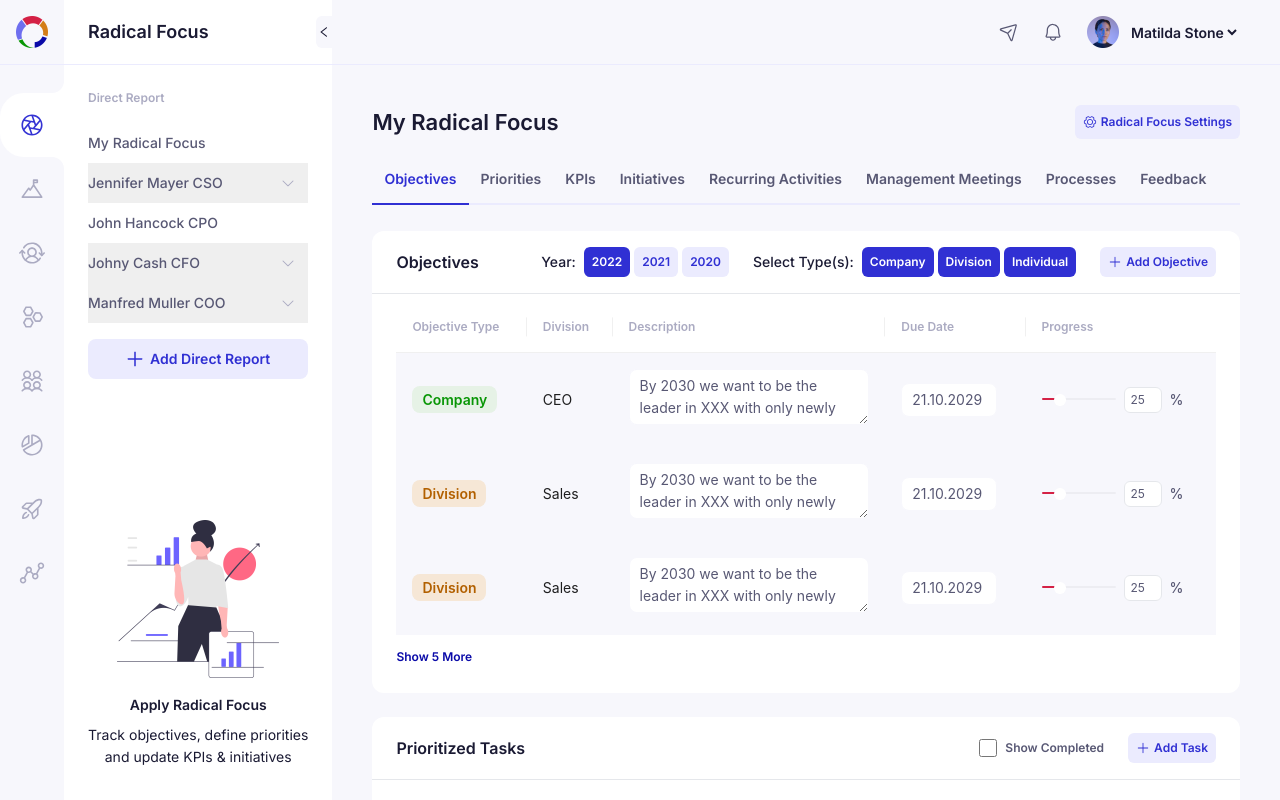
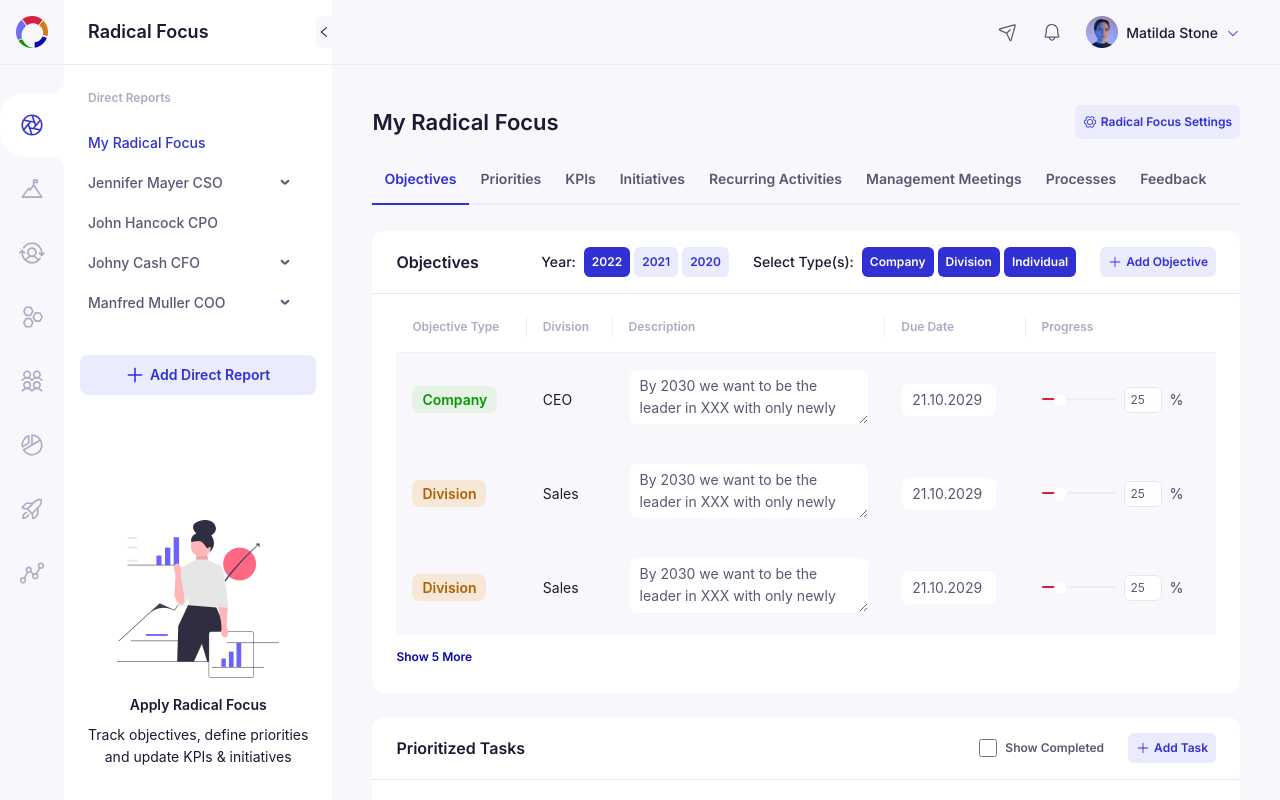
Before and after one commit to MayankCitrusbug/focus-power, a Next.js app: page / in a window 1280 px wide. Built offline with nearby package versions, Linux system fonts and the light colour scheme.

Commit message:
header and sidebar completed

```diff
--- a/package.json
+++ b/package.json
@@ -9,6 +9,7 @@
     "lint": "next lint"
   },
   "dependencies": {
+    "@ant-design/icons": "^5.6.0",
     "@ant-design/nextjs-registry": "^1.0.2",
     "antd": "^5.23.3",
     "axios": "^1.7.9",
--- a/src/components/aside.tsx
+++ b/src/components/aside.tsx
@@ -1,98 +1,172 @@
-"use client";
-import React, { useState } from "react";
-import Link from "next/link";
-import Image from "next/image";
-import { PlusOutlined, LeftOutlined, RightOutlined, DownOutlined } from "@ant-design/icons";
-import { icons } from "@/assets/icons";
-import { images } from '../assets/images'
+'use client';
+import React, { useState } from 'react';
+import Link from 'next/link';
+import Image from 'next/image';
 
+import { PlusOutlined, LeftOutlined, RightOutlined } from '@ant-design/icons';
+import type { MenuProps } from 'antd';
+import { Breadcrumb, Layout, Menu, theme } from 'antd';
+
+import { icons } from '@/assets/icons';
+import { images } from '../assets/images';
+
+const { Sider } = Layout;
+
+type MenuItem = Required<MenuProps>['items'][number];
+
+interface MenuAction {
+  btnText: string;
+  onClick: () => void;
+}
+
+interface MenuFooter {
+  content: React.ReactNode;
+}
+
+interface MenuContent {
+  title: string;
+  infoText?: string;
+  reports: (string | { label: string; children: string[] })[];
+  action?: MenuAction;
+  footer?: MenuFooter;
+}
+
+function getItem(
+  label: React.ReactNode,
+  key?: React.Key,
+  children?: MenuItem[]
+): MenuItem {
+  return {
+    key,
+    children,
+    label,
+  } as MenuItem;
+}
 
 const Aside: React.FC = () => {
   const [collapsed, setCollapsed] = useState(false);
-  const [selectedKey, setSelectedKey] = useState("radical-focus");
+  const [selectedKey, setSelectedKey] = useState('radical-focus');
 
   const asideItems = [
     {
-      key: "radical-focus",
+      key: 'radical-focus',
       icon: icons.apertureSvg,
     },
     {
-      key: "mountain",
+      key: 'mountain',
       icon: icons.mountainsSvg,
     },
     {
-      key: "user-switch",
+      key: 'user-switch',
       icon: icons.userSwitchSvg,
     },
-    { key: "hexagon",
-      icon: icons.hexagonSvg
-    },
+    { key: 'hexagon', icon: icons.hexagonSvg },
     {
-      key: "four-users",
+      key: 'four-users',
       icon: icons.fourUsersSvg,
     },
     {
-      key: "pie-chart-slice",
+      key: 'pie-chart-slice',
       icon: icons.pieChartSliceSvg,
     },
     {
-      key: "rocket-launch",
+      key: 'rocket-launch',
       icon: icons.rocketLaunchSvg,
     },
     {
-      key: "line-segment",
+      key: 'line-segment',
       icon: icons.lineSegmentsSvg,
     },
   ];
 
-  const menuContent: Record<
-    string,
-    { title: string; infoText: string; reports: (string | string[])[] }
-  > = {
-    "radical-focus": {
-      title: "Radical Focus",
-      infoText: "Direct Reports",
+  const menuContent: Record<string, MenuContent> = {
+    'radical-focus': {
+      title: 'Radical Focus',
+      infoText: 'Direct Reports',
       reports: [
-        "My Radical Focus",
-        ["Jennifer Mayer CSO", "John Hancock CPO", "Manfred Muller COO"],
-        "John Hancock CPO",
-        ["Johny Cash CFO", "Jennifer Mayer CSO", "John Hancock CPO"],
-        ["Manfred Muller COO", "John Hancock CPO", "Jennifer Mayer CSO"],
+        'My Radical Focus',
+        { label: 'Jennifer Mayer CSO', children: ['Tom', 'Bill', 'Alex'] },
+        'John Hancock CPO',
+        { label: 'Johny Cash CFO', children: ['Tom', 'Bill', 'Alex'] },
+        { label: 'Manfred Muller COO', children: ['Tom', 'Bill', 'Alex'] },
       ],
+      action: {
+        btnText: 'Add Direct Report',
+        onClick: () => console.log('Clicked!'),
+      },
+      footer: {
+        content: (
+          <div className="flex flex-col items-center pt-6 pb-8">
+            <Image
+              src={images.applyRadicalFocusImg}
+              width={162}
+              height={158}
+              alt="apply radical focus"
+            />
+            <div className="mt-4 px-6 text-center">
+              <p className="sb-caption-1"> Apply Radical Focus</p>
+              <p className="pt-2 body-2">
+                Track objectives, define priorities <br /> and update KPIs &
+                initiatives
+              </p>
+            </div>
+          </div>
+        ),
+      },
     },
     mountain: {
-      title: "Mountain",
-      infoText: "Mount",
-      reports: ["Everest Goals", "Summit Reports", "Climbing Strategy"],
+      title: 'Mountain',
+      infoText: 'Mount',
+      reports: ['Everest Goals', 'Summit Reports', 'Climbing Strategy'],
     },
   };
 
+  const items: MenuItem[] = [
+    ...menuContent[selectedKey].reports.map((menuItem, index) =>
+      typeof menuItem === 'string'
+        ? getItem(menuItem, `report-${index}`)
+        : getItem(
+            menuItem.label,
+            `sub-${index}`,
+            menuItem.children.map((child, childIndex) =>
+              getItem(child, `sub-${index}-child-${childIndex}`)
+            )
+          )
+    ),
+  ];
+
   return (
-    <aside className="flex h-dvh">
+    <div className="flex h-dvh">
       <div>
         <Link
           className="flex p-4 border-b border-[var(--fp-purple-light)]"
           href="/"
         >
-          <Image className="" src={images.focusPowerLogo} height={32} width={32} alt="logo" />
+          <Image
+            className=""
+            src={images.focusPowerLogo}
+            height={32}
+            width={32}
+            alt="logo"
+          />
         </Link>
         <ul className="mt-7">
           {asideItems.map((item) => (
             <li
               className={`p-[19px] relative aside-item ${
-                selectedKey === item.key
-                  ? "aside-item-selected"
-                  : ""
+                selectedKey === item.key ? 'aside-item-selected' : ''
               }`}
               key={item.key}
               onClick={() => setSelectedKey(item.key)}
             >
-              <Link href="/"><Image className="svg-icon" src={item.icon} alt="menu-icon" /></Link>
+              <Link href="/">
+                <Image className="svg-icon" src={item.icon} alt="menu-icon" />
+              </Link>
             </li>
           ))}
         </ul>
       </div>
-      <div className={`fp-white-bg h-dvh relative transition-all duration-500`}>
+      {/* <div className={`fp-white-bg h-dvh relative transition-all duration-500`}>
         <h5
           className={`border-b border-[var(--fp-purple-light)] ${
             collapsed ? "hidden" : "px-6 py-[18px] heading-5"
@@ -172,8 +246,67 @@ const Aside: React.FC = () => {
             </div>
           </div>
         </div>
-      </div>
-    </aside>
+      </div> */}
+      <Layout>
+        <Sider
+          collapsible
+          theme="light"
+          trigger={null}
+          collapsed={collapsed}
+          onCollapse={(value) => setCollapsed(value)}
+          width={'fit-content'}
+          className={collapsed ? 'sider-collapsed' : 'sider-expanded'}
+        >
+
+          <div className="demo-logo-vertical relative">
+            <h5
+              className={`border-b border-[var(--fp-purple-light)] ${
+                collapsed ? 'hidden' : 'px-6 py-[18px] heading-5'
+              }`}
+            >
+              {menuContent[selectedKey]?.title || 'Default Menu'}
+            </h5>
+            <button
+              onClick={() => setCollapsed((past) => !past)}
+              className={`text-xs py-2 px-[2px] absolute translate-y-[-50%] ${
+                collapsed
+                  ? '-right-4 top-8 fp-white-bg rounded-tr-md rounded-br-md'
+                  : 'right-0 top-8 fp-bg rounded-tl-md rounded-bl-md'
+              }`}
+            >
+              {collapsed ? <RightOutlined /> : <LeftOutlined />}
+            </button>
+          </div>
+
+          {!collapsed && (
+            <div className="sb-caption-2 fp-purple-medium-ft mx-6 mt-6">
+              {menuContent[selectedKey].infoText}
+            </div>
+          )}
+          {!collapsed && (
+            <Menu defaultSelectedKeys={['report-0']} mode="inline" items={items} />
+          )}
+
+          {!collapsed && menuContent[selectedKey].action && (
+            <div className="mx-4">
+              <button
+                className="fp-purple-light-bg fp-blue-light-ft sb-caption-1 p-[9px] rounded-lg flex items-center justify-center w-full mt-4"
+                onClick={menuContent[selectedKey].action.onClick}
+              >
+                <PlusOutlined className="mr-1.5 text-lg" />
+                {menuContent[selectedKey].action.btnText}
+              </button>
+            </div>
+          )}
+
+          {!collapsed && menuContent[selectedKey].footer && (
+            <div className="mt-auto">
+              {menuContent[selectedKey].footer?.content}
+            </div>
+          )}
+        </Sider>
+      </Layout>
+    </div>
   );
 };
 
--- a/src/components/header.tsx
+++ b/src/components/header.tsx
@@ -1,7 +1,41 @@
-import React from "react";
-import Image from "next/image";
-import { images } from "@/assets/images";
-import { icons } from "@/assets/icons";
+'use client'
+import React from 'react';
+import Image from 'next/image';
+import Link from 'next/link';
+
+import type { MenuProps } from 'antd';
+import { Dropdown, Space } from 'antd';
+
+import { images } from '@/assets/images';
+import { icons } from '@/assets/icons';
+
+
+const items: MenuProps['items'] = [
+  {
+    label: (
+      <Link
+        href="/"
+        target="_blank"
+        rel="noopener noreferrer"
+      >
+        Edit Profile
+      </Link>
+    ),
+    key: '0',
+  },
+  {
+    label: (
+      <Link
+        href="/"
+        target="_blank"
+        rel="noopener noreferrer"
+      >
+        Settings
+      </Link>
+    ),
+    key: '1',
+  }
+];
 
 const Header: React.FC = () => {
   return (
@@ -13,13 +47,23 @@ const Header: React.FC = () => {
         <Image src={icons.bellSvg} alt="notification icon" />
       </button>
       <div className="flex items-center gap-2">
-        <Image src={images.matildaImg} width={32} height={32} alt="matilda avatar" />
-        <select className="bg-inherit sb-caption-3" name="" id="">
-          <option value="">Matilda Stone</option>
-        </select>
+        <Image
+          src={images.matildaImg}
+          width={32}
+          height={32}
+          alt="matilda avatar"
+        />
+        <Dropdown menu={{ items }} trigger={['click']}>
+          <a onClick={(e) => e.preventDefault()}>
+            <Space className='sb-caption-4'>
+              Matilda Stone
+              <Image src={icons.headerDDSvg} alt='dropdown icon' />
+            </Space>
+          </a>
+        </Dropdown>
       </div>
     </header>
   );
-}
+};
 
 export default Header;
--- a/src/styles/global.css
+++ b/src/styles/global.css
@@ -202,6 +202,7 @@ body {
   line-height: 24px;
 }
 
+/* aside items */
 .aside-item-selected {
   border-top-left-radius: 24px;
   border-bottom-left-radius: 24px;
@@ -229,7 +230,6 @@ body {
   height: 12px;
   width: 12px;
 }
-
 .aside-item:hover {
   border-top-left-radius: 24px;
   border-bottom-left-radius: 24px;
@@ -258,6 +258,60 @@ body {
     hue-rotate(246deg) brightness(86%) contrast(92%);
 }
 
+/* ant sider menu */
+.sider-collapsed {
+  width: 0px !important;
+  min-width: 0px !important;
+  flex: 0 0 0px !important;
+  max-width: 0px !important;
+}
+.ant-menu-root {
+  padding: 0 24px !important;
+  border: none !important;
+}
+.ant-layout-sider-children {
+  display: flex;
+  flex-direction: column;
+}
+.ant-menu-sub {
+  background: var(--fp-white) !important;
+}
+.ant-menu-item, .ant-menu-submenu-title:hover {
+  background: var(--fp-white) !important;
+}
+.ant-menu-item {
+  padding: 9px 0 !important;
+  margin-inline: 0 !important;
+  margin-block: 0 !important;
+  width: 100% !important;
+  font-size: 14px;
+  font-weight: 500;
+  line-height: 22px;
+  text-align: left;
+  color: var(--fp-purple-dark) !important;
+}
+.ant-menu-item-selected {
+  color: var(--fp-blue-light) !important;
+  background-color: inherit !important;
+}
+.ant-menu-submenu-selected > .ant-menu-submenu-title {
+  color: var(--fp-blue-light) !important;
+}
+.ant-menu-light {
+  color: var(--fp-purple-dark) !important;
+  margin: 16px 0 !important;
+}
+.ant-menu-submenu-title {
+  padding: 9px 0 !important;
+  margin-inline: 0 !important;
+  margin-block: 0 !important;
+  width: 100% !important;
+  font-size: 14px;
+  font-weight: 500;
+  line-height: 22px;
+  text-align: left;
+  color: var(--fp-purple-dark) !important;
+}
 .ant-table-thead > tr > th {
   font-size: 12px;
   font-weight: 600;
@@ -266,7 +320,6 @@ body {
   color: var(--fp-purple-medium) !important;
   background-color: var(--fp-white) !important;
 }
-
 
 /* radical focus */
 
@@ -283,7 +336,7 @@ body {
   position: relative;
 }
 .ant-table-tbody > tr > td:not(:last-child)::after {
-  content: "";
+  content: '';
   position: absolute;
   top: 25%;
   bottom: 50%;
```
Also changed, not shown: src/components/radical-focus/Priorities.tsx (+34 -14 lines), 1 other file (tests, documents, lock files or other folders).
